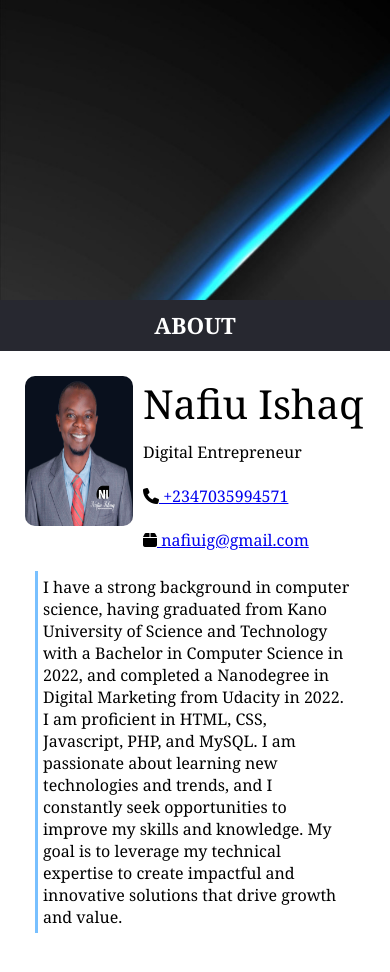
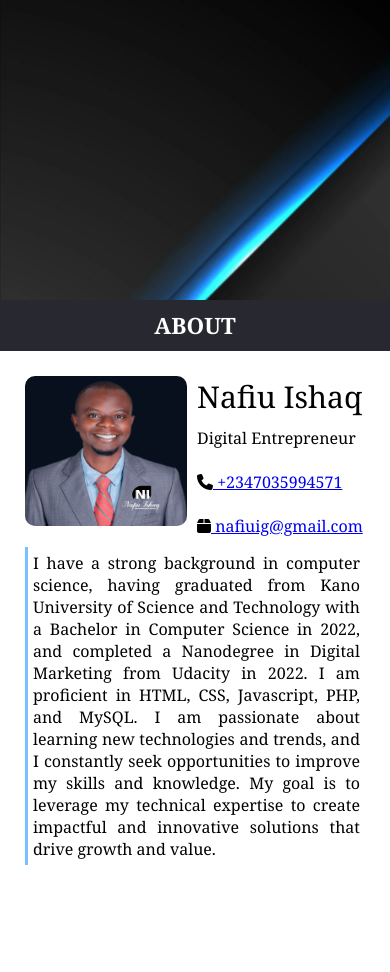
Before and after one commit to nafiuishaaq/Frontend_Dev, a plain HTML site: page CSS/potfolio/index.html in a window 390 px wide. Shown: the part 100-1072 px from the top of the page. Drawn offline with Linux system fonts and the light colour scheme.

Commit message:
more responsiveness

```diff
--- a/CSS/potfolio/style.css
+++ b/CSS/potfolio/style.css
@@ -64,22 +64,6 @@ ul li a:hover{
     border: 2px dotted black;
 }
 
-@media screen and (max-width:750px) {
-    ul{
-        display: none;
-    }
-    .logo{
-        margin: 0 auto;
-    }
-    .icons{
-        display: none;
-    }
-
-    .leftimg{
-        width: 30%;
-    }
-
-}
 
 header{
     background-image: url(image/head.png);
@@ -127,9 +111,10 @@ section{
 
 .biography{
     clear: both;
-    margin: 20px;
+    margin: 10px;
     border-left: 3px solid var(--pure);
     padding: 5px;
+    text-align: justify;
 }
 
 .leftimg{
@@ -204,3 +189,30 @@ section{
     background-color: black;
     height: 100vh;
 }
+
+
+
+@media screen and (max-width:750px) {
+    ul{
+        display: none;
+    }
+    .logo{
+        margin: 0 auto;
+    }
+    .icons{
+        display: none;
+    }
+
+    .leftimg{
+        float: left;
+        width: 45%;
+    }
+
+    .bio p{
+        font-size: 30px;
+    }
+
+
+
+
+}
```
